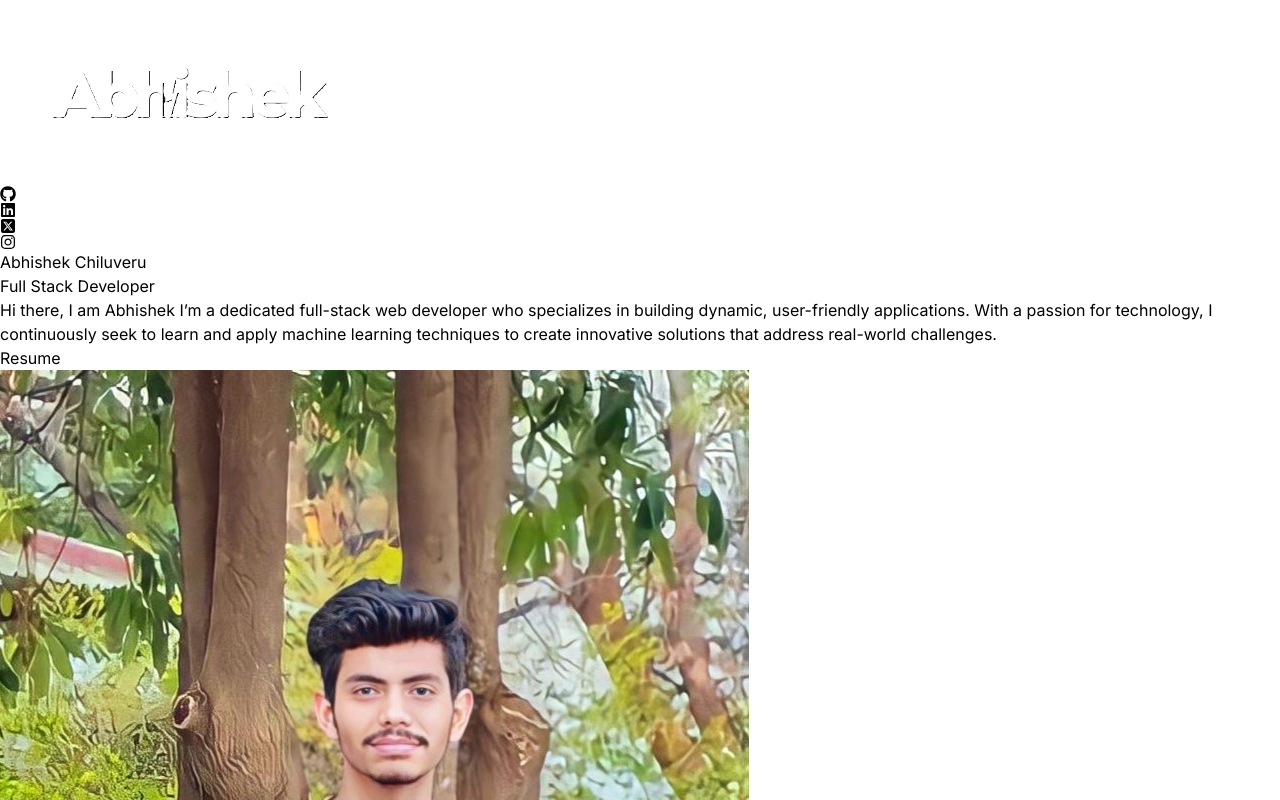
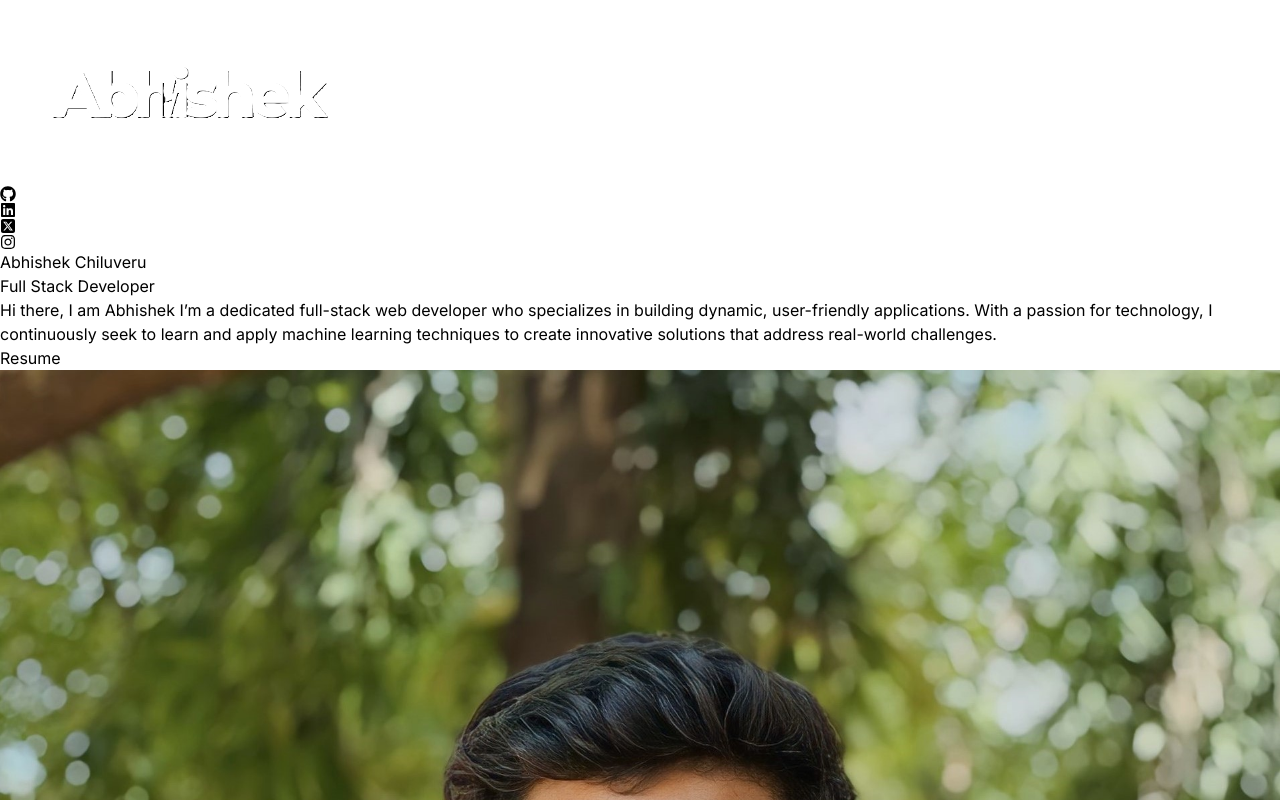
Before and after one commit to Abhishekch20/reactportfolio, a React (Vite) app: page / in a window 1280 px wide. Shown: the top 800 px of the page. Built offline with nearby package versions, Linux system fonts and the light colour scheme.

Commit message:
fifthcommit

```diff
--- a/src/components/About.jsx
+++ b/src/components/About.jsx
@@ -1,4 +1,3 @@
-import aboutImg from "../assets/about.jpeg"
 import { ABOUT_TEXT } from "../constants"
 import aboutImg1 from "../assets/bg1.png"
 import { delay, motion } from "framer-motion"
@@ -10,7 +9,7 @@ const About = () => {
                 About
                 <span className="text-neutral-500">Me</span>
             </h1>
-            <div className="flex flex-wrap">
+            <div className="flex flex-wrap lg:mb-10">
                 <motion.div
                     whileInView={{ opacity: 1, x: 0 }}
                     initial={{ opacity: 0, x: -100 }}
--- a/src/components/Hero.jsx
+++ b/src/components/Hero.jsx
@@ -1,5 +1,5 @@
 import { HERO_CONTENT } from "../constants"
-import profilePic from "../assets/about.jpeg"
+import profilePic from "../assets/Abhi5.jpg"
 import cv from "../assets/Abhishek Chiluveru's CV.pdf"
 import { motion } from "framer-motion"
 
@@ -50,7 +50,7 @@ const Hero = () => {
                             initial={{ x: 100, opacity: 0 }}
                             animate={{ x: 0, opacity: 1 }}
                             transition={{ duration: 1, delay: 1.2 }}
-                            className="h-1/2 w-60 mt-10 lg:w-1/2 lg:h-1/2" src={profilePic} alt="profilePic" />
+                            className="h-1/2 w-60 mt-10 lg:mb-10 lg:w-1/2 lg:h-1/2 rounded" src={profilePic} alt="profilePic" />
                     </div>
                 </div>
             </div>
```
Also changed, not shown: src/assets/Abhi4.jpg (added), src/assets/Abhi5.jpg (added).
